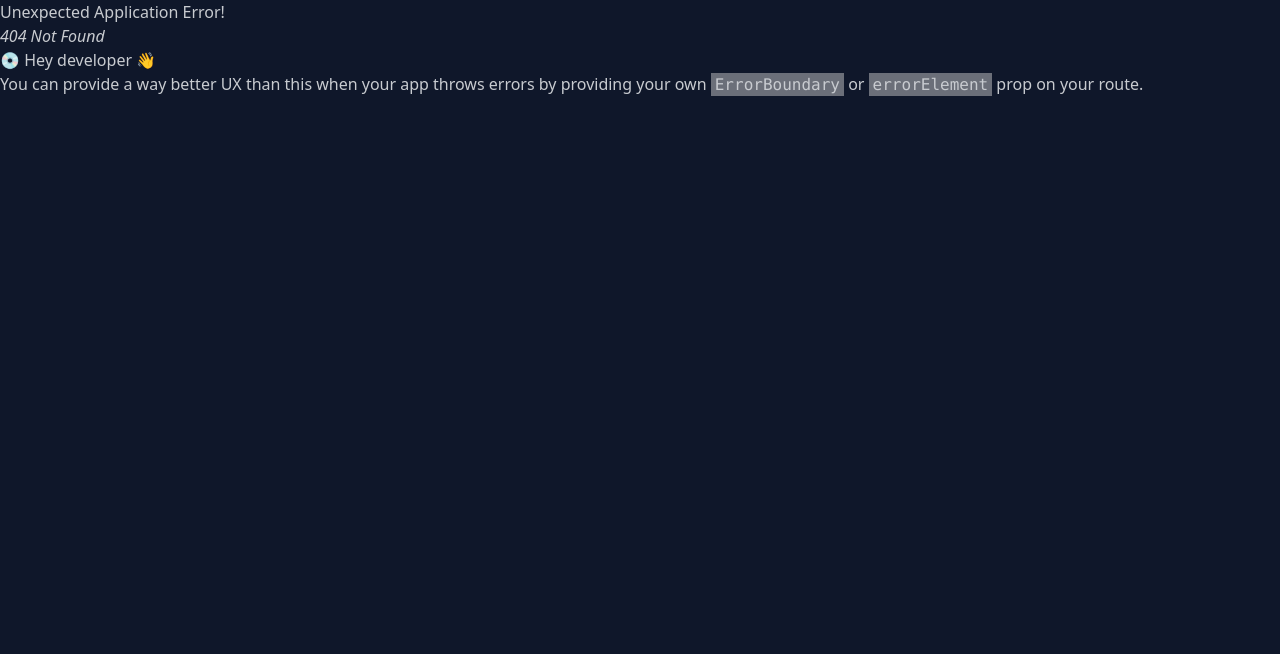
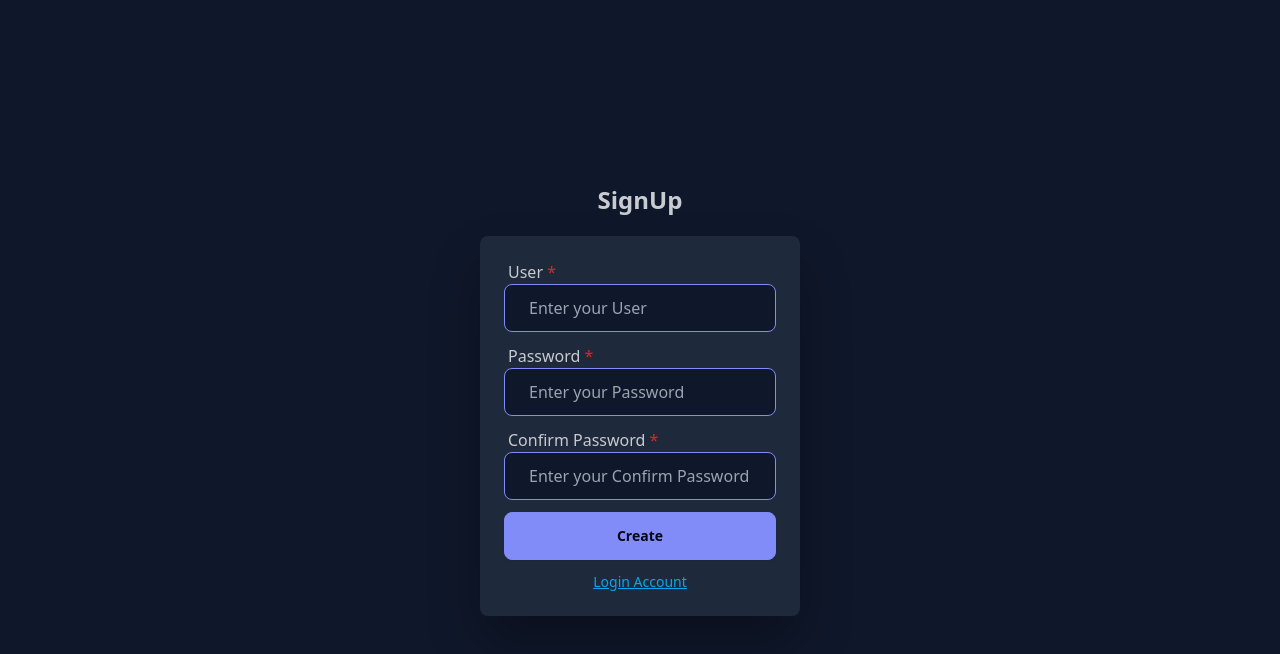
Before and after one commit to emiroow/todo-frontend-react, a React (Vite) app: page /auth/signup in a window 1280 px wide. Before the commit this address had no page. Shown: the top 654 px of the page. Built offline with nearby package versions, Linux system fonts and the light colour scheme.

Commit message:
push All

```diff
--- a/src/components/templates/AuthTemplate.tsx
+++ b/src/components/templates/AuthTemplate.tsx
@@ -1,17 +1,18 @@
-import { useEffect } from "react";
+import { Fragment, useEffect } from "react";
 import { Outlet, useLocation, useNavigate } from "react-router-dom";
 
 const AuthTemplate = () => {
   const notPathName = !useLocation().pathname.split("/")[2];
   const navigate = useNavigate();
+
   useEffect(() => {
     if (notPathName) navigate("/auth/login");
   }, [notPathName]);
 
   return (
-    <div>
+    <Fragment>
       <Outlet />
-    </div>
+    </Fragment>
   );
 };
 
--- /dev/null
+++ b/src/components/templates/components/Loading.tsx
@@ -0,0 +1,5 @@
+const Loading = () => {
+  return <div className="">Loading...</div>;
+};
+
+export default Loading;
--- a/src/components/templates/components/Navbar.tsx
+++ b/src/components/templates/components/Navbar.tsx
@@ -1,7 +1,7 @@
 const Navbar = () => {
   return (
     <div className="navbar bg-base-300 drop-shadow-lg px-5">
-      <div className="flex-1 font-bold text-xl">daisyUI</div>
+      <div className="flex-1 font-bold text-xl">Todo ❤️</div>
       <div className="flex-none">
         <div className="dropdown dropdown-end">
           <div tabIndex={0} role="button" className="btn btn-ghost btn-circle">
--- a/src/pages/auth/Login.tsx
+++ b/src/pages/auth/Login.tsx
@@ -1,7 +1,63 @@
-import React from "react";
+import { useFormik } from "formik";
+import { FaKey, FaUserTie } from "react-icons/fa";
+import { Link } from "react-router-dom";
+import * as yup from "yup";
+import FormikTextInput from "../../components/common/FormikTextInput";
 
 const Login = () => {
-  return <div>Login</div>;
+  const loginFormik = useFormik({
+    initialValues: {
+      user: "",
+      password: "",
+    },
+    validationSchema: yup.object().shape({
+      user: yup.string().required("user is required filed !"),
+      password: yup.number().required("password is required filed !"),
+    }),
+    onSubmit: (value) => {
+      console.log(value);
+    },
+  });
+
+  return (
+    // container
+    <div className="w-full flex-col h-[100vh] flex justify-center items-center">
+      {/* box */}
+      <p className="mb-5 font-bold text-2xl">Login</p>
+      <form
+        onSubmit={loginFormik.handleSubmit}
+        onReset={loginFormik.handleReset}
+        className="w-[95%] md:w-[35%] lg:w-[25%] 2xl:w-[20%] flex flex-col gap-3 justify-center p-6 drop-shadow-2xl shadow-2xl bg-neutral rounded-lg"
+      >
+        <FormikTextInput
+          formik={loginFormik}
+          name="user"
+          label="User"
+          placeholder="Enter your User"
+          innerIcon={{ icon: <FaUserTie />, position: "left" }}
+        />
+        <FormikTextInput
+          formik={loginFormik}
+          name="password"
+          label="Password"
+          placeholder="Enter your Password"
+          innerIcon={{ icon: <FaKey />, position: "left" }}
+        />
+        <button
+          type="submit"
+          className="btn btn-secondary max-lg:btn-sm text-md"
+        >
+          Login
+        </button>
+        <Link
+          to={"/auth/signup"}
+          className="text-sm text-info text-center underline link-hover"
+        >
+          Create Account
+        </Link>
+      </form>
+    </div>
+  );
 };
 
 export default Login;
--- a/src/pages/auth/SignUp.tsx
+++ b/src/pages/auth/SignUp.tsx
@@ -1,5 +1,75 @@
+import { useFormik } from "formik";
+import { FaKey, FaUserTie } from "react-icons/fa";
+import { Link } from "react-router-dom";
+import * as yup from "yup";
+import FormikTextInput from "../../components/common/FormikTextInput";
+
 const SignUp = () => {
-  return <div>SignUp</div>;
+  const signUpFormik = useFormik({
+    initialValues: {
+      user: "",
+      password: "",
+      confirmPassword: "",
+    },
+    validationSchema: yup.object().shape({
+      user: yup.string().required("user is required filed !"),
+      password: yup.number().required("password is required filed !"),
+      confirmPassword: yup
+        .number()
+        .required("confirm password is required filed !")
+        .oneOf([yup.ref("password")], "Passwords must match"),
+    }),
+    onSubmit: (value) => {
+      console.log(value);
+    },
+  });
+
+  return (
+    // container
+    <div className="w-full flex-col h-[100vh] flex justify-center items-center">
+      {/* box */}
+      <p className="mb-5 font-bold text-2xl">SignUp</p>
+      <form
+        onSubmit={signUpFormik.handleSubmit}
+        onReset={signUpFormik.handleReset}
+        className="w-[95%] md:w-[35%] lg:w-[25%] 2xl:w-[20%] flex flex-col gap-3 justify-center p-6 drop-shadow-2xl shadow-2xl bg-neutral rounded-lg"
+      >
+        <FormikTextInput
+          formik={signUpFormik}
+          name="user"
+          label="User"
+          placeholder="Enter your User"
+          innerIcon={{ icon: <FaUserTie />, position: "left" }}
+        />
+        <FormikTextInput
+          formik={signUpFormik}
+          name="password"
+          label="Password"
+          placeholder="Enter your Password"
+          innerIcon={{ icon: <FaKey />, position: "left" }}
+        />
+        <FormikTextInput
+          formik={signUpFormik}
+          name="confirmPassword"
+          label="Confirm Password"
+          placeholder="Enter your Confirm Password"
+          innerIcon={{ icon: <FaKey />, position: "left" }}
+        />
+        <button
+          type="submit"
+          className="btn btn-secondary max-lg:btn-sm text-md"
+        >
+          Create
+        </button>
+        <Link
+          to={"/auth/login"}
+          className="text-sm text-info text-center underline link-hover"
+        >
+          Login Account
+        </Link>
+      </form>
+    </div>
+  );
 };
 
 export default SignUp;
--- a/src/pages/todo/components/AddTodo.tsx
+++ b/src/pages/todo/components/AddTodo.tsx
@@ -1,32 +1,21 @@
-import { useFormik } from "formik";
 import { BiPlus } from "react-icons/bi";
-import * as yup from "yup";
 import FormikTextInput from "../../../components/common/FormikTextInput";
+import useTodo from "../useTodo";
 const AddTodo = () => {
-  const test = useFormik({
-    initialValues: {
-      label: "",
-    },
-    validationSchema: yup
-      .object()
-      .shape({ label: yup.string().required("label is required filed !") }),
-    onSubmit: (value) => {
-      console.log(value);
-    },
-  });
+  const { todoFormik } = useTodo();
 
   return (
     <form
-      onSubmit={test.handleSubmit}
-      onReset={test.handleReset}
+      onSubmit={todoFormik.handleSubmit}
+      onReset={todoFormik.handleReset}
       className="w-[95%] md:w-[60%] lg:w-[50%] 2xl:w-[30%] m-auto flex flex-row justify-between gap-1"
     >
       <FormikTextInput
         name="label"
         placeholder="test"
         className="w-full"
-        formik={test}
-        innerSymbol="Todo"
+        formik={todoFormik}
+        innerSymbol="subject"
       />
       <button
         type="submit"
--- a/src/pages/todo/useTodo.tsx
+++ b/src/pages/todo/useTodo.tsx
@@ -1,5 +1,20 @@
+import { useFormik } from "formik";
+import * as yup from "yup";
+
 const useTodo = () => {
-  return {};
+  const todoFormik = useFormik({
+    initialValues: {
+      subject: "",
+    },
+    validationSchema: yup
+      .object()
+      .shape({ label: yup.string().required("label is required filed !") }),
+    onSubmit: (value) => {
+      console.log(value);
+    },
+  });
+
+  return { todoFormik };
 };
 
 export default useTodo;
--- a/src/routes.tsx
+++ b/src/routes.tsx
@@ -18,7 +18,7 @@ export const router = createBrowserRouter([
     element: <AuthTemplate />,
     children: [
       { path: "login", element: <Login /> },
-      { path: "sigUp", element: <SignUp /> },
+      { path: "signup", element: <SignUp /> },
       { path: "forgetPassword", element: <ForgetPassword /> },
     ],
   },
```
Also changed, not shown: src/providers/Providers.tsx (+4 -3 lines).
